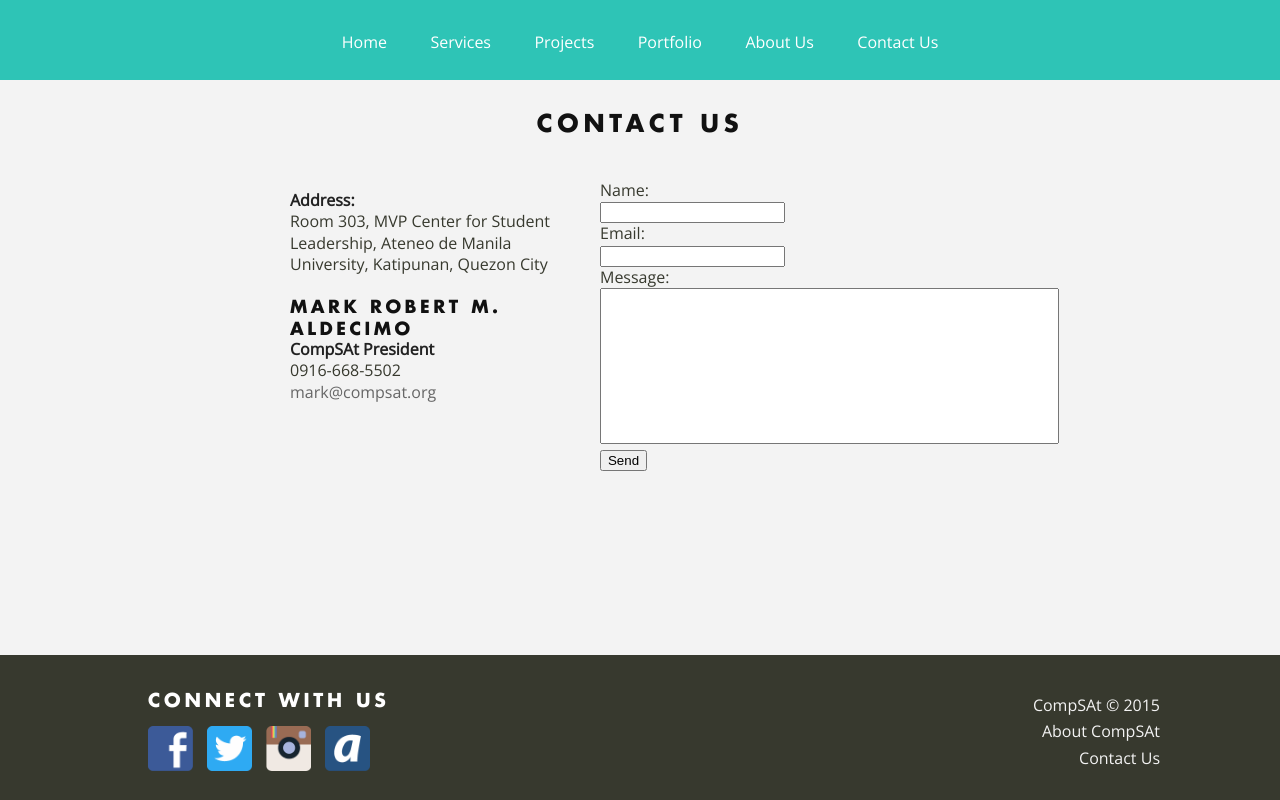
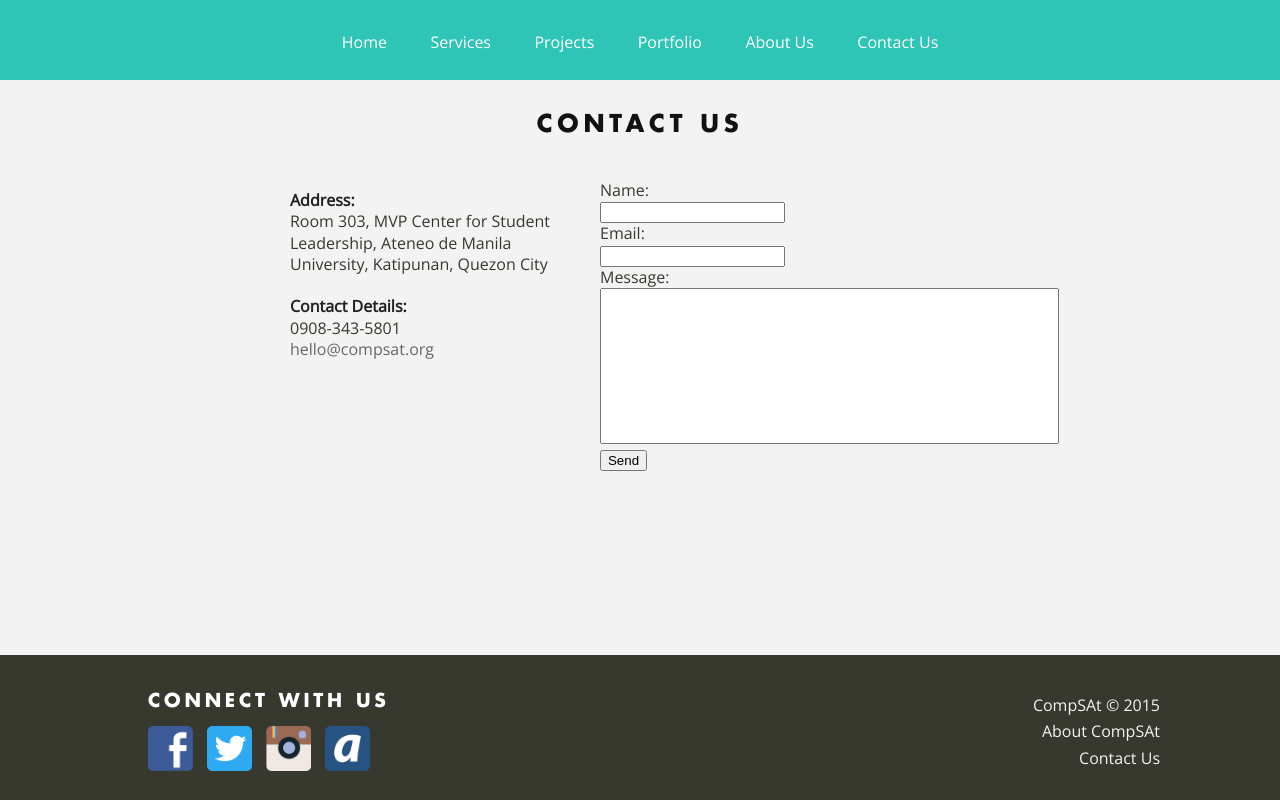
Before and after one commit to RIanDeLaCruz/CompSite2015-2016, a PHP site: page /contactus.php in a window 1280 px wide. Run offline with PHP 8.4, Linux system fonts and the light colour scheme; some libraries are stand-ins or nearby versions.

Commit message:
Changed contact details to info hotlines and email

```diff
--- a/contactus.php
+++ b/contactus.php
@@ -30,10 +30,8 @@
 						<div class="details">
 							<p><strong>Address:</strong><br>Room 303, MVP Center for Student Leadership, Ateneo de Manila University, Katipunan, Quezon City</p>
 							<br>
-							<p><h4 style="margin: 0; font-size: 1.1em;">Mark Robert M. Aldecimo</h4></p>
-							<p style="color: #19647E;"><strong>CompSAt President</strong></p>
-							<p>0916-668-5502</p>
-							<p class="email"><a href="mailto:mark@compsat.org">mark@compsat.org</a></p>
+							<p><strong>Contact Details:</strong><br>0908-343-5801</p>
+							<p class="email"><a href="mailto:hello@compsat.org">hello@compsat.org</a></p>
 						</div>
 					</div>
 					<div id="form" class="content_div">
--- a/mailhandler.php
+++ b/mailhandler.php
@@ -23,7 +23,7 @@
 
 
 	    #mail("basil.begonia@gmail.com", "New Geekshirt Order [".$firstname." ".$lastname."]", $body);
-	    mail("mark@compsat.org", "[CompSAt Website Contact Form]", $body);
+	    mail("hello@compsat.org", "[CompSAt Website Contact Form]", $body);
 	    header ("Location: thanks.php");
   }
 
```
